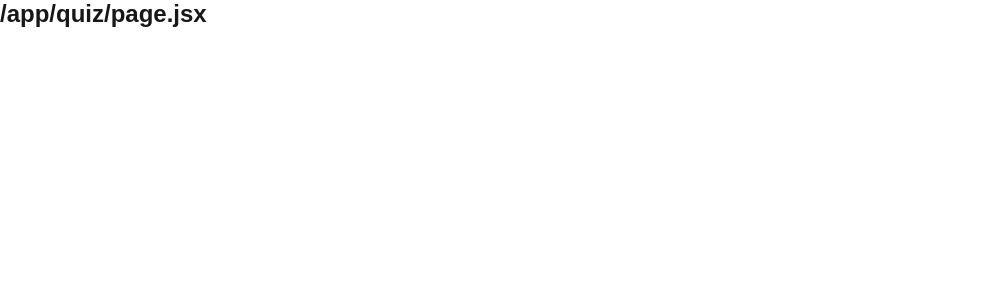
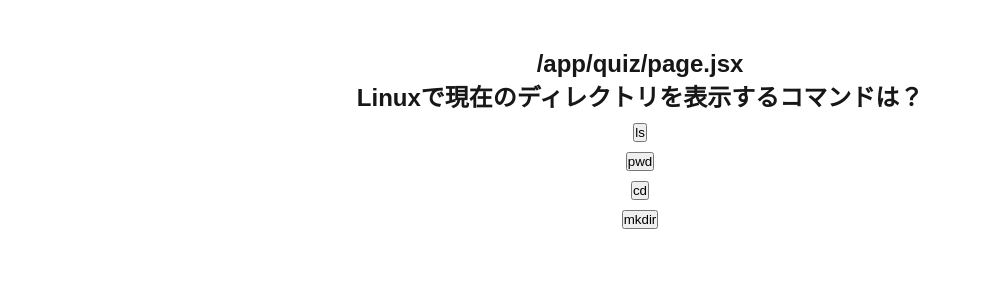
Before and after one commit to mnwdykn/test_quiz, a Next.js app: page /quiz in a window 1280 px wide. Shown: the top 300 px of the page, without its empty margins (0-981 px from the left). Built offline with nearby package versions, Linux system fonts and the light colour scheme.

Commit message:
クイズ出題機能の実装

```diff
--- a/app/quiz/page.jsx
+++ b/app/quiz/page.jsx
@@ -1,9 +1,40 @@
-// /app/quiz/page.jsx
+"use client";
+
+import { useState } from "react";
+
+const questionData = {
+  question: "Linuxで現在のディレクトリを表示するコマンドは？",
+  options: ["ls", "pwd", "cd", "mkdir"],
+  answerIndex: 1, // "pwd"が正解
+};
 
 export default function QuizPage() {
+  const [selected, setSelected] = useState(null);
+  const [result, setResult] = useState(null);
+
+  const handleAnswer = (index) => {
+    setSelected(index);
+    if (index === questionData.answerIndex) {
+      setResult("正解！");
+    } else {
+      setResult("不正解！");
+    }
+  };
+
   return (
-    <div>
+    <div style={{ textAlign: "center", marginTop: "50px" }}>
       <h2>/app/quiz/page.jsx</h2>
+      <h2>{questionData.question}</h2>
+
+      {questionData.options.map((option, index) => (
+        <div key={index} style={{ margin: "10px" }}>
+          <button onClick={() => handleAnswer(index)}>{option}</button>
+        </div>
+      ))}
+
+      {result && (
+        <div style={{ marginTop: "30px", fontSize: "24px" }}>{result}</div>
+      )}
     </div>
   );
 }
```
